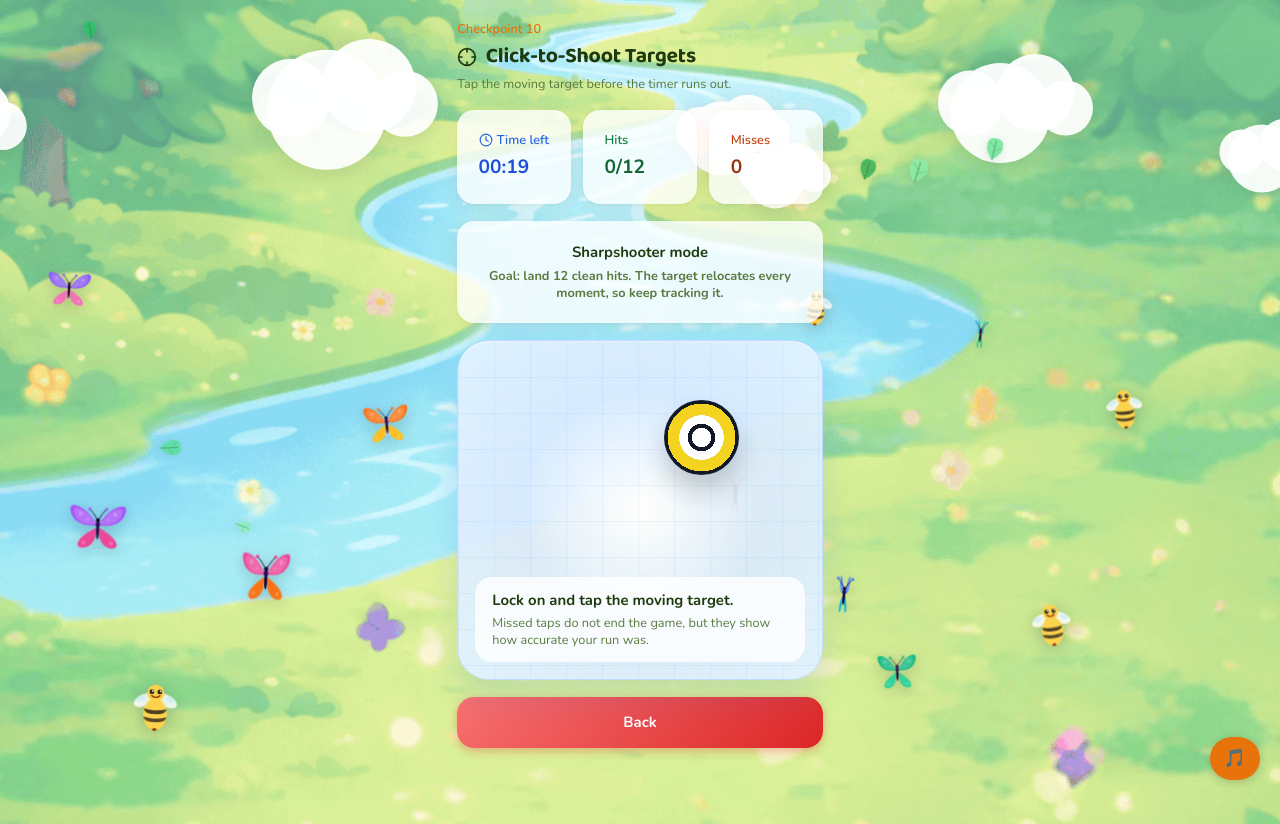
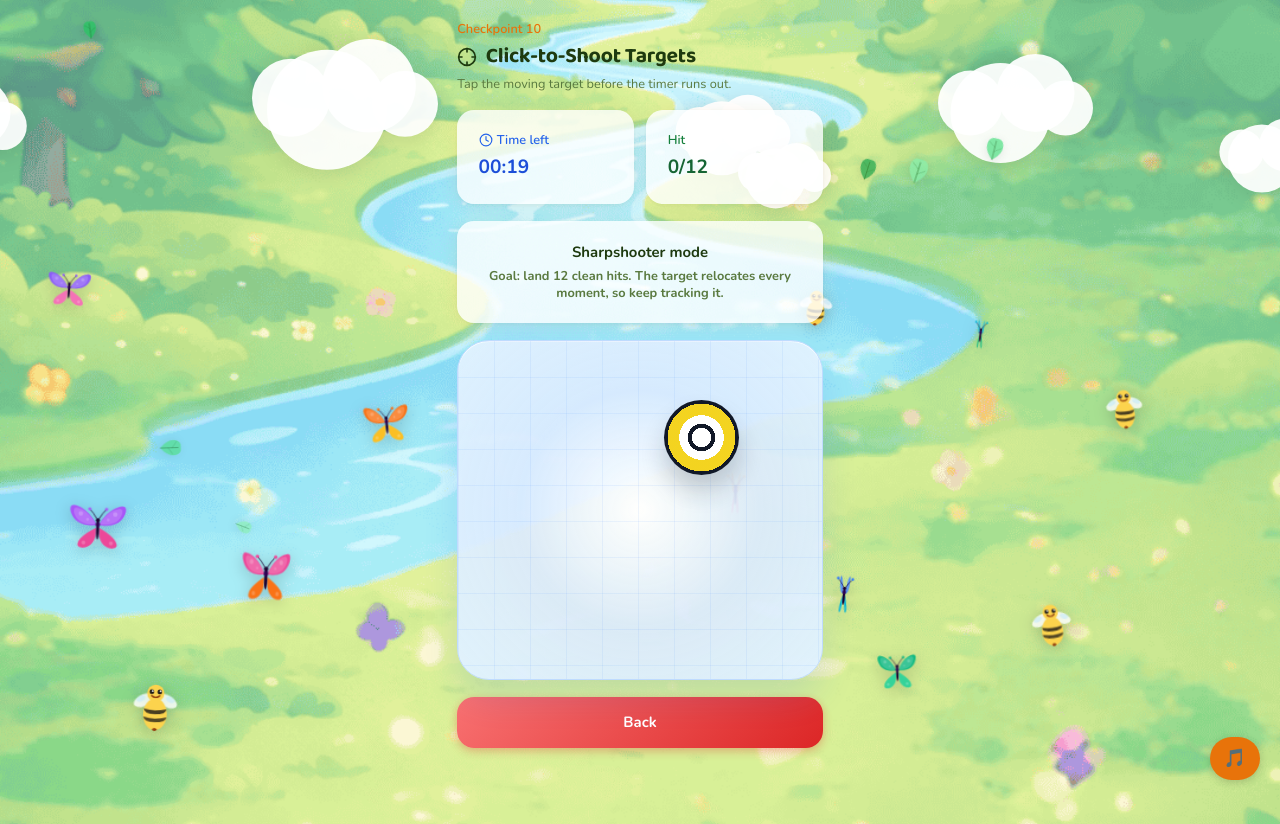
Before and after one commit to trungnguyen1221999/QR-Code-Game, a React (Vite) app in the folder frontend/: page /click-to-shoot-targets in a window 1280 px wide. Built offline with nearby package versions, Linux system fonts and the light colour scheme.

Commit message:
Update "click to shoot target" game
- remove the text box "lock on and tap the moving target."
- remove "Misses" and only show "hit".
- show effect when I hit the target.

```diff
--- a/frontend/src/pages/ClickToShootTargetsGame.jsx
+++ b/frontend/src/pages/ClickToShootTargetsGame.jsx
@@ -59,7 +59,6 @@ export default function ClickToShootTargetsGame() {
     getInitialGameTime(timeLimit, 'click-to-shoot-targets', location.key)
   );
   const [hits, setHits] = useState(0);
-  const [misses, setMisses] = useState(0);
   const [busy, setBusy] = useState(false);
   const [showWin, setShowWin] = useState(false);
   const [showLose, setShowLose] = useState(false);
@@ -67,7 +66,7 @@ export default function ClickToShootTargetsGame() {
   const [loseState, setLoseState] = useState(INITIAL_LOSE_STATE);
   const [target, setTarget] = useState(() => getRandomTarget());
   const [flash, setFlash] = useState(null);
-  const [message, setMessage] = useState('Lock on and tap the moving target.');
+  const [hitBurst, setHitBurst] = useState(null);
   const lossHandledRef = useRef(false);
   const earnedCoins = Math.max(0, timeLeft * 2);
 
@@ -105,26 +104,32 @@ export default function ClickToShootTargetsGame() {
   const handleTargetHit = () => {
     if (busy || showWin || showLose) return;
 
+    const burst = {
+      key: `${Date.now()}-${Math.random().toString(36).slice(2, 6)}`,
+      x: target.x,
+      y: target.y,
+      size: target.size,
+      hue: target.hue,
+    };
+
     setHits((value) => value + 1);
+    setHitBurst(burst);
+    setFlash('hit');
     setTarget(getRandomTarget());
-    setFlash('hit');
-    setMessage('Direct hit! New target incoming.');
-    window.setTimeout(() => setFlash(null), 140);
+    window.setTimeout(() => setFlash(null), 160);
+    window.setTimeout(() => setHitBurst(null), 320);
   };
 
   const handleArenaMiss = (event) => {
     if (event.target !== event.currentTarget || busy || showWin || showLose) return;
 
-    setMisses((value) => value + 1);
     setFlash('miss');
-    setMessage('Missed shot. Stay focused.');
     window.setTimeout(() => setFlash(null), 180);
   };
 
   const handleRetry = () => {
     setTimeLeft(getReplayGameTime(timeLimit));
     setHits(0);
-    setMisses(0);
     setBusy(false);
     setShowWin(false);
     setShowLose(false);
@@ -132,7 +137,7 @@ export default function ClickToShootTargetsGame() {
     setLoseState(INITIAL_LOSE_STATE);
     setTarget(getRandomTarget());
     setFlash(null);
-    setMessage('Lock on and tap the moving target.');
+    setHitBurst(null);
     lossHandledRef.current = false;
   };
 
@@ -205,6 +210,33 @@ export default function ClickToShootTargetsGame() {
   return (
     <PageLayout>
       <div className="pt-5 pb-6 flex flex-col gap-4">
+        <style>{`
+          @keyframes target-hit-ring {
+            0% {
+              opacity: 0.95;
+              transform: scale(0.7);
+            }
+            100% {
+              opacity: 0;
+              transform: scale(1.55);
+            }
+          }
+
+          @keyframes target-hit-score {
+            0% {
+              opacity: 0;
+              transform: translateY(10px) scale(0.9);
+            }
+            20% {
+              opacity: 1;
+            }
+            100% {
+              opacity: 0;
+              transform: translateY(-18px) scale(1.08);
+            }
+          }
+        `}</style>
+
         <div>
           <p className="text-xs font-semibold mb-1" style={{ color: 'var(--color-primary)' }}>
             Checkpoint {checkpoint}
@@ -218,7 +250,7 @@ export default function ClickToShootTargetsGame() {
           </p>
         </div>
 
-        <div className="grid grid-cols-3 gap-3">
+        <div className="grid grid-cols-2 gap-3">
           <Card>
             <p className="text-xs font-semibold flex items-center gap-1" style={{ color: '#2563EB' }}>
               <Clock size={14} />
@@ -231,19 +263,10 @@ export default function ClickToShootTargetsGame() {
 
           <Card>
             <p className="text-xs font-semibold" style={{ color: '#15803D' }}>
-              Hits
+              Hit
             </p>
             <p className="text-lg font-bold mt-1" style={{ color: '#166534' }}>
               {hits}/{goal}
-            </p>
-          </Card>
-
-          <Card>
-            <p className="text-xs font-semibold" style={{ color: '#C2410C' }}>
-              Misses
-            </p>
-            <p className="text-lg font-bold mt-1" style={{ color: '#9A3412' }}>
-              {misses}
             </p>
           </Card>
         </div>
@@ -281,6 +304,37 @@ export default function ClickToShootTargetsGame() {
             }}
           />
 
+          {hitBurst && (
+            <>
+              <div
+                key={`${hitBurst.key}-ring`}
+                className="pointer-events-none absolute rounded-full border-4"
+                style={{
+                  width: hitBurst.size,
+                  height: hitBurst.size,
+                  left: `calc(${hitBurst.x}% - ${hitBurst.size / 2}px)`,
+                  top: `calc(${hitBurst.y}% - ${hitBurst.size / 2}px)`,
+                  borderColor: `hsla(${hitBurst.hue} 95% 48% / 0.9)`,
+                  boxShadow: `0 0 24px hsla(${hitBurst.hue} 100% 50% / 0.55)`,
+                  animation: 'target-hit-ring 320ms ease-out forwards',
+                }}
+              />
+              <div
+                key={`${hitBurst.key}-score`}
+                className="pointer-events-none absolute font-black text-xl"
+                style={{
+                  left: `calc(${hitBurst.x}% - 16px)`,
+                  top: `calc(${hitBurst.y}% - ${hitBurst.size / 2}px - 18px)`,
+                  color: '#166534',
+                  textShadow: '0 8px 18px rgba(22,101,52,0.22)',
+                  animation: 'target-hit-score 320ms ease-out forwards',
+                }}
+              >
+                +1
+              </div>
+            </>
+          )}
+
           <button
             type="button"
             onClick={(event) => {
@@ -299,18 +353,6 @@ export default function ClickToShootTargetsGame() {
               boxShadow: '0 16px 24px rgba(15,23,42,0.2)',
             }}
           />
-
-          <div
-            className="absolute bottom-4 left-4 right-4 rounded-2xl px-4 py-3"
-            style={{ backgroundColor: 'rgba(255,255,255,0.82)', backdropFilter: 'blur(8px)' }}
-          >
-            <p className="text-sm font-bold" style={{ color: 'var(--color-text)' }}>
-              {message}
-            </p>
-            <p className="text-xs mt-1" style={{ color: 'var(--color-subtext)' }}>
-              Missed taps do not end the game, but they show how accurate your run was.
-            </p>
-          </div>
         </div>
 
         <Button variant="red" onClick={() => setShowBackConfirm(true)} disabled={busy || showWin || showLose}>
@@ -323,7 +365,7 @@ export default function ClickToShootTargetsGame() {
           <CheckpointWinReward
             checkpoint={checkpoint}
             title="Targets cleared!"
-            message={`You landed ${hits} hits with ${misses} misses and earned ${earnedCoins} coins from the time left.`}
+            message={`You landed ${hits} hits and earned ${earnedCoins} coins from the time left.`}
           />
           <CheckpointShopPanel earnedCoins={earnedCoins} grantCoins={showWin} isOpen={showWin} checkpoint={checkpoint} />
           <Button variant="green" onClick={handleWinContinue} disabled={busy}>
```
Also changed, not shown: 1 other file (tests, documents, lock files or other folders).
